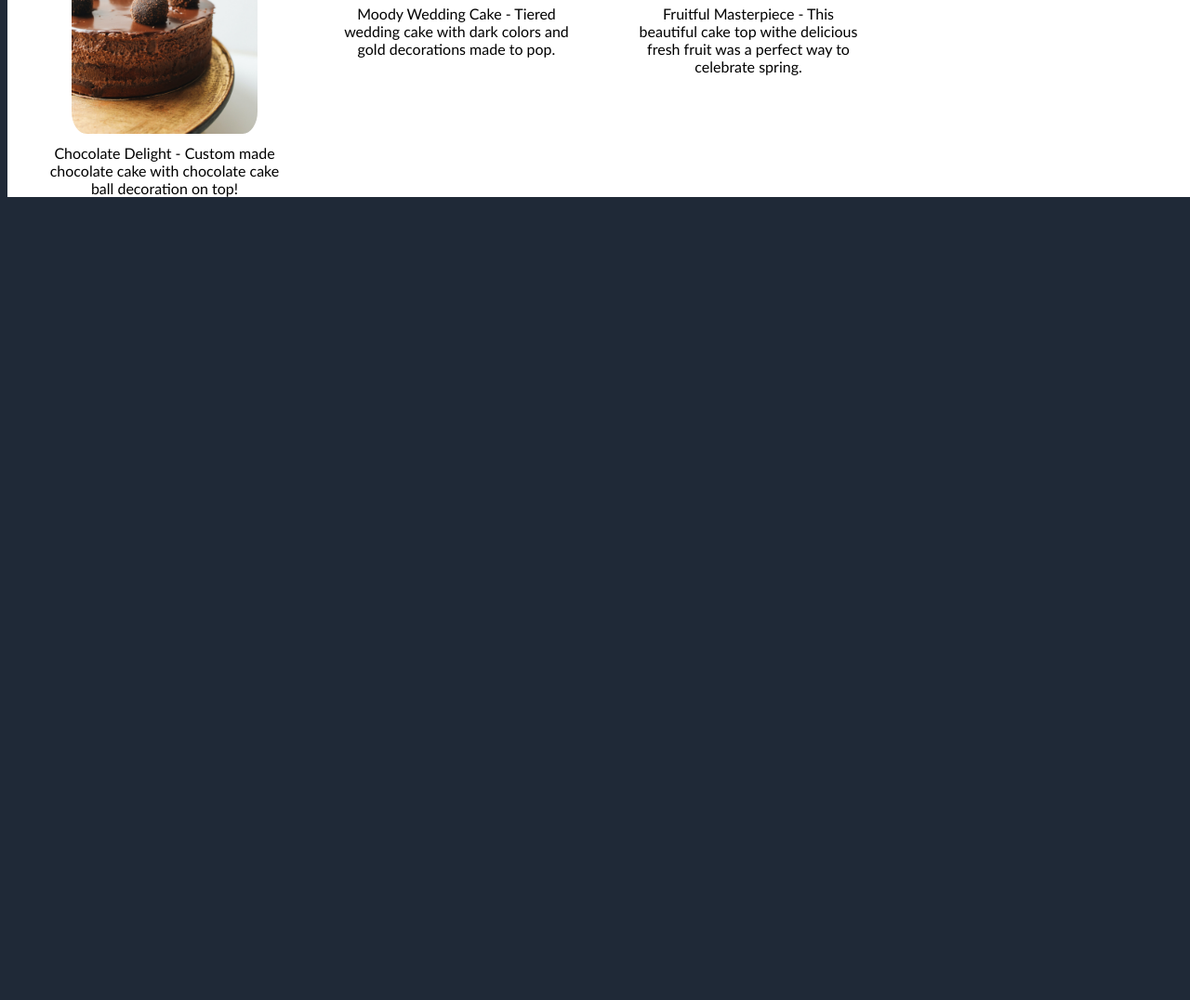
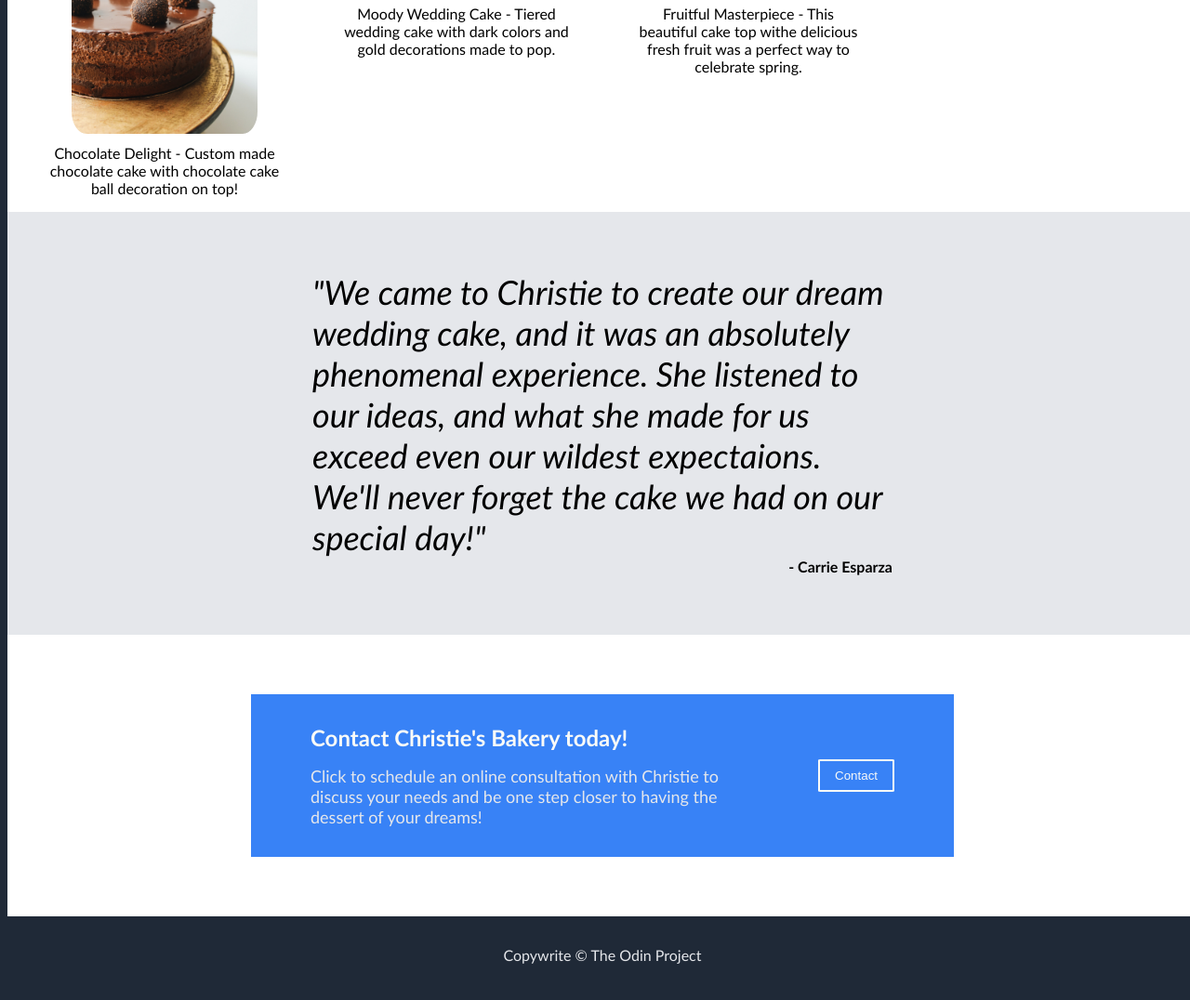
Before and after one commit to CoryMCodes/landing-page-example, a plain HTML site: page index.html in a window 1280 px wide. Shown: the part 712-1788 px from the top of the page at 93% size. Before the commit the page ends 932 px from the top, so only its background shows below. Drawn offline with Linux system fonts and the light colour scheme.

Commit message:
feat: completed quote section, and CTA section,refactored button css selectors with correct child selectors, V1 of chritie's bakery landing page compelte

```diff
--- a/assets/styles.css
+++ b/assets/styles.css
@@ -22,7 +22,7 @@ a:hover{
   text-decoration: underline;
 }
 
-button{
+.hero button{
   background-color: #3882F6;
   color: white;
   padding: 8px 16px;
@@ -30,11 +30,12 @@ button{
   border-radius: 3%;
 }
 
-button:hover{
+.hero button:hover{
   background-color: #E5E7EB;
   color:#3882F6;
   cursor: pointer;
 }
+
 .right-links{
   display: flex;
   margin-left: auto;
@@ -107,6 +108,7 @@ button:hover{
   display: flex;
   gap: 64px;
   flex-wrap: wrap;
+  padding-bottom: 16px;
 }
 
 .card{
@@ -125,3 +127,78 @@ button:hover{
 .card-info{
   text-align: center;
 }
+
+.quote{
+  padding: 64px 16px;
+  background-color: #E5E7EB;
+}
+
+.quote-container{
+  display: flex;
+  flex-direction: column;
+  width: 50%;
+  margin: auto;
+}
+
+.quote-text{
+  font-size: 36px;
+  font-style: italic;
+  font-weight: lighter;
+}
+
+.quote-author{
+  display: flex;
+  margin-left: auto;
+  font-weight: bolder;
+}
+
+.cta-area{
+  background-color: white;
+  padding: 64px 12px;
+}
+.cta{
+  width: 50%;
+  background-color: #3882F6;
+  margin: auto;
+  display: flex;
+  padding: 32px 64px;
+}
+
+.cta-content{
+  display: flex;
+  flex-direction: column;
+  gap: 16px;
+  width: 75%;
+}
+
+.cta-header{
+  color: #F9FAF8;
+  font-size: 24px;
+  font-weight: bolder;
+}
+.cta-text{
+  font-size: 18px;
+  color: #E5E7EB;
+}
+
+.cta button{
+  background-color: #3882F6;
+  border: solid 2px #F9FAF8;
+  color: #F9FAF8;
+  border-radius: 3%;
+  padding: 8px 16px;
+  align-self: center;
+  margin-left: auto;
+}
+
+.cta button:hover{
+  cursor: pointer;
+  background-color: #7eafff;
+
+}
+
+footer{
+  text-align: center;
+  color:#E5E7EB;
+  padding: 32px;
+}
--- a/index.html
+++ b/index.html
@@ -69,5 +69,35 @@
       </div>
     </div>
   </div>
+  <div class="quote">
+    <div class="quote-container">
+      <div class="quote-text">
+        "We came to Christie to create our dream wedding cake, and it was an absolutely
+        phenomenal experience. She listened to our ideas, and what she made for us
+        exceed even our wildest expectaions. We'll never
+        forget the cake we had on our special day!"
+      </div>
+      <div class="quote-author">
+        - Carrie Esparza
+      </div>
+    </div>
+  </div>
+    <div class="cta-area">
+      <div class="cta">
+        <div class="cta-content">
+          <div class="cta-header">
+            Contact Christie's Bakery today!
+          </div>
+          <div class="cta-text">
+            Click to schedule an online consultation with Christie to discuss your needs
+            and be one step closer to having the dessert of your dreams!
+          </div>
+        </div>
+        <button>Contact</button>
+      </div>
+    </div>
+    <footer>
+      Copywrite © The Odin Project
+    </footer>
 </body>
 </html>
```
